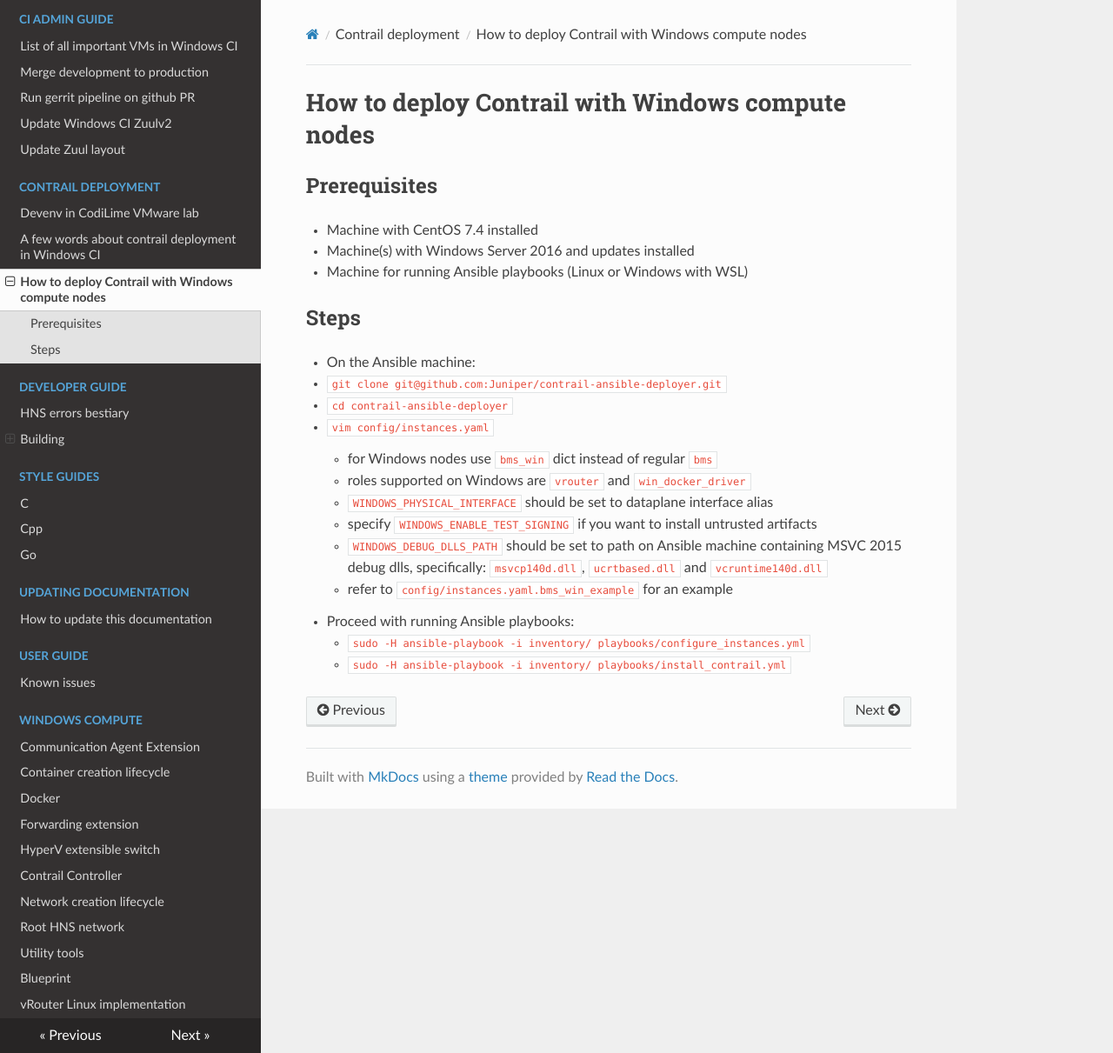
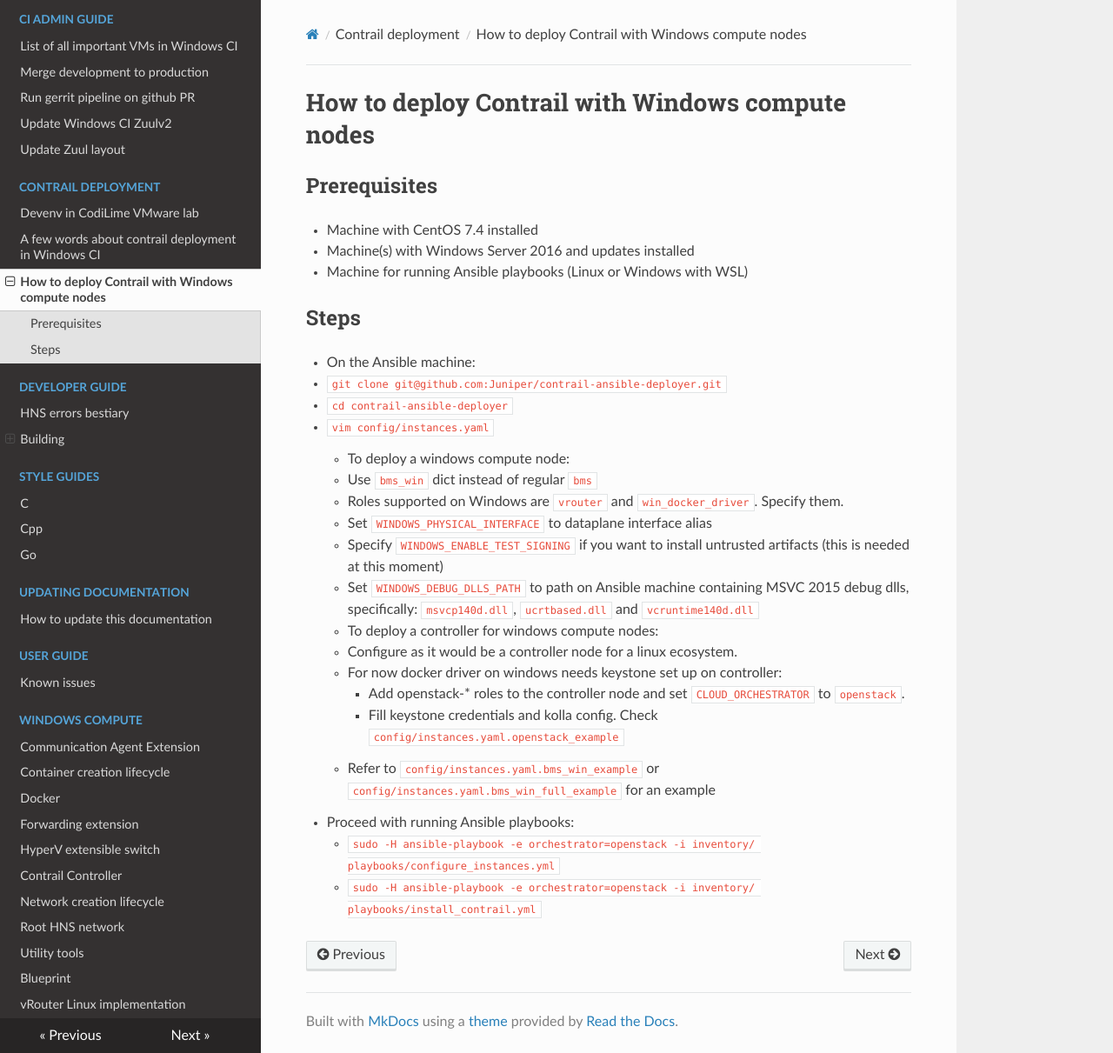
Before and after one commit to piotr-szuberski/contrail-windows-docs, an MkDocs documentation site: the page built from doc/contrail_deployment/contrail_deployment_manual.md, in a window 1280 px wide and 1211 px high. Shown: the whole window at 87% size. Built offline with MkDocs 1.6.1, drawn with Linux system fonts in a browser that asks for light colours; nearby versions of some CDN libraries.

Commit message:
Add description about keystone and use active voice.

```diff
--- a/doc/contrail_deployment/contrail_deployment_manual.md
+++ b/doc/contrail_deployment/contrail_deployment_manual.md
@@ -12,12 +12,18 @@
   * `git clone git@github.com:Juniper/contrail-ansible-deployer.git`
   * `cd contrail-ansible-deployer`
   * `vim config/instances.yaml`
-    * for Windows nodes use `bms_win` dict instead of regular `bms`
-    * roles supported on Windows are `vrouter` and `win_docker_driver`
-    * `WINDOWS_PHYSICAL_INTERFACE` should be set to dataplane interface alias
-    * specify `WINDOWS_ENABLE_TEST_SIGNING` if you want to install untrusted artifacts
-    * `WINDOWS_DEBUG_DLLS_PATH` should be set to path on Ansible machine containing MSVC 2015 debug dlls, specifically: `msvcp140d.dll`, `ucrtbased.dll` and `vcruntime140d.dll`
-    * refer to `config/instances.yaml.bms_win_example` for an example
+    * To deploy a windows compute node:
+      * Use `bms_win` dict instead of regular `bms`
+      * Roles supported on Windows are `vrouter` and `win_docker_driver`. Specify them.
+      * Set `WINDOWS_PHYSICAL_INTERFACE` to dataplane interface alias
+      * Specify `WINDOWS_ENABLE_TEST_SIGNING` if you want to install untrusted artifacts (this is needed at this moment)
+      * Set `WINDOWS_DEBUG_DLLS_PATH` to path on Ansible machine containing MSVC 2015 debug dlls, specifically: `msvcp140d.dll`, `ucrtbased.dll` and `vcruntime140d.dll`
+    * To deploy a controller for windows compute nodes:
+      * Configure as it would be a controller node for a linux ecosystem.
+      * For now docker driver on windows needs keystone set up on controller:
+        * Add openstack-* roles to the controller node and set `CLOUD_ORCHESTRATOR` to `openstack`.
+        * Fill keystone credentials and kolla config. Check `config/instances.yaml.openstack_example`
+    * Refer to `config/instances.yaml.bms_win_example` or `config/instances.yaml.bms_win_full_example` for an example
   * Proceed with running Ansible playbooks:
-    * `sudo -H ansible-playbook -i inventory/ playbooks/configure_instances.yml`
-    * `sudo -H ansible-playbook -i inventory/ playbooks/install_contrail.yml`
+    * `sudo -H ansible-playbook -e orchestrator=openstack -i inventory/ playbooks/configure_instances.yml`
+    * `sudo -H ansible-playbook -e orchestrator=openstack -i inventory/ playbooks/install_contrail.yml`
```
